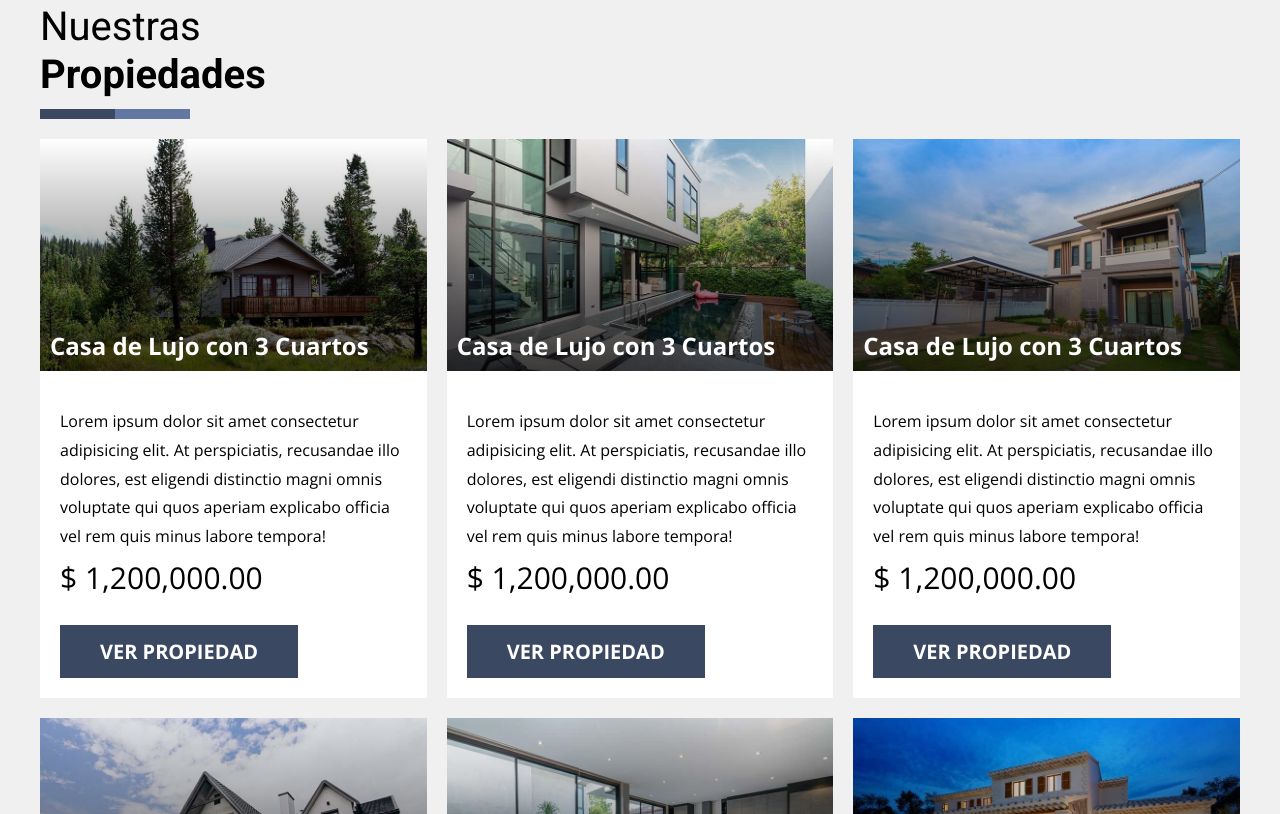
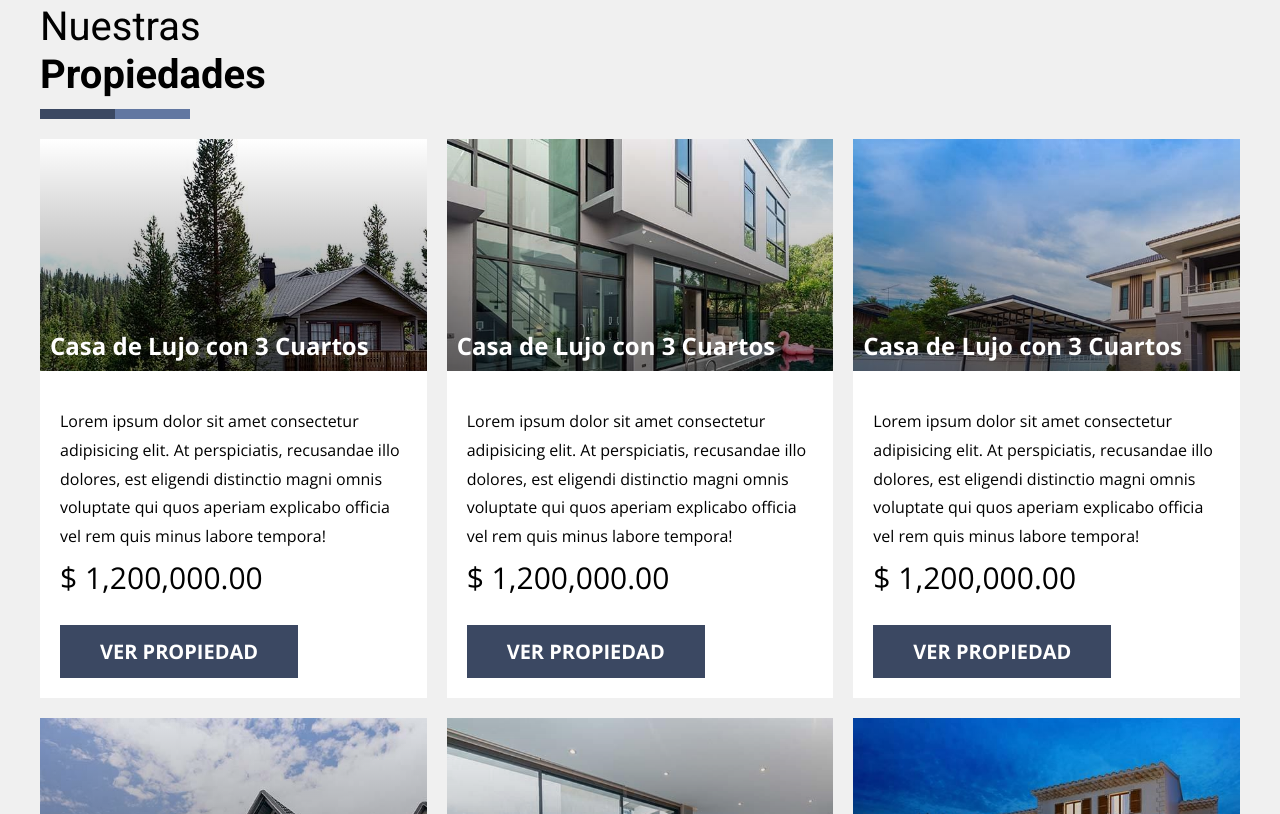
Before and after one commit to sebaa-loda/Real-State-SASS, a website: page index.html in a window 1280 px wide. Shown: the part 746-1560 px from the top of the page. Drawn offline with nearby package versions, Linux system fonts and the light colour scheme.

Commit message:
create js

```diff
--- a/index.html
+++ b/index.html
@@ -245,5 +245,7 @@
 
       <p class="footer__copyright">Todos los Derechos Reservados. Real State</p>
     </footer>
+
+    <script src="js/app.js"></script>
   </body>
 </html>
--- /dev/null
+++ b/js/app.js
@@ -0,0 +1,10 @@
+const imagenes = document.querySelectorAll('.propiedad__imagen')
+
+window.addEventListener("scroll", () => {
+
+  const scroll = this.scrollY /-20;
+
+  imagenes.forEach( (imagen) => {
+    imagen.style.backgroundPositionY = `${scroll}px`
+  })
+})
--- a/src/scss/ui/contenido/_propiedades.scss
+++ b/src/scss/ui/contenido/_propiedades.scss
@@ -26,8 +26,7 @@
 
   &__imagen{
     aspect-ratio: 10 / 6;
-
-    background-size: cover;
+    background-size: auto 150%;
     position: relative;
   }
 
```
Also changed, not shown: build/css/app.css, 1 other file.
